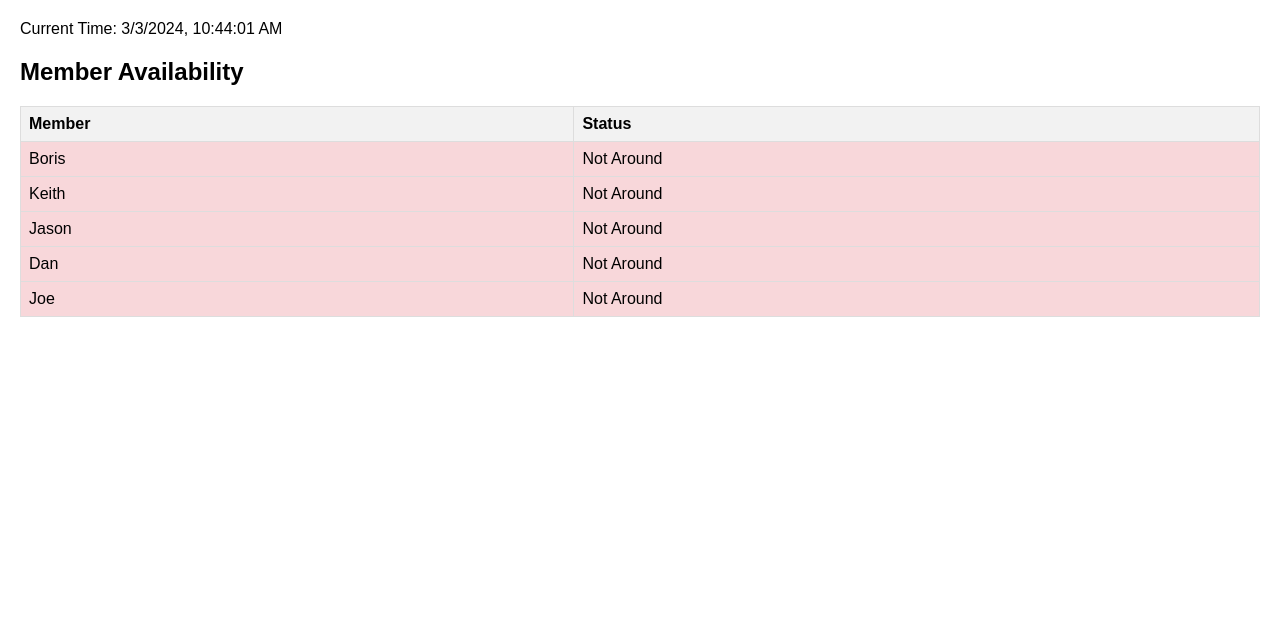
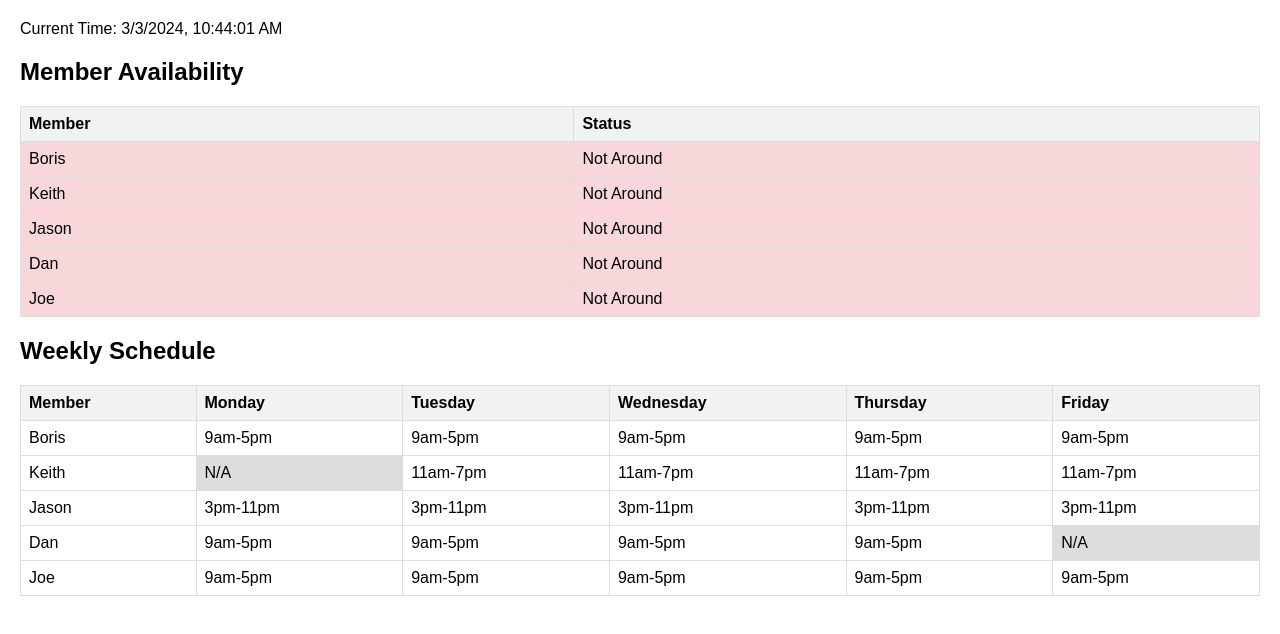
Before and after one commit to kbase-infra/kbase-infra.github.io, a plain HTML site: page index.html in a window 1280 px wide. Drawn offline with Linux system fonts and the light colour scheme.

Commit message:
Update index.html

```diff
--- a/index.html
+++ b/index.html
@@ -22,6 +22,58 @@
         <tr id="Joe"><td>Joe</td><td>Checking...</td></tr>
     </table>
 
+    <h2>Weekly Schedule</h2>
+    <table id="weeklySchedule">
+        <tr>
+            <th>Member</th>
+            <th>Monday</th>
+            <th>Tuesday</th>
+            <th>Wednesday</th>
+            <th>Thursday</th>
+            <th>Friday</th>
+        </tr>
+        <tr>
+            <td>Boris</td>
+            <td>9am-5pm</td>
+            <td>9am-5pm</td>
+            <td>9am-5pm</td>
+            <td>9am-5pm</td>
+            <td>9am-5pm</td>
+        </tr>
+        <tr>
+            <td>Keith</td>
+            <td class="not-applicable">N/A</td>
+            <td>11am-7pm</td>
+            <td>11am-7pm</td>
+            <td>11am-7pm</td>
+            <td>11am-7pm</td>
+        </tr>
+        <tr>
+            <td>Jason</td>
+            <td>3pm-11pm</td>
+            <td>3pm-11pm</td>
+            <td>3pm-11pm</td>
+            <td>3pm-11pm</td>
+            <td>3pm-11pm</td>
+        </tr>
+        <tr>
+            <td>Dan</td>
+            <td>9am-5pm</td>
+            <td>9am-5pm</td>
+            <td>9am-5pm</td>
+            <td>9am-5pm</td>
+            <td class="not-applicable">N/A</td>
+        </tr>
+        <tr>
+            <td>Joe</td>
+            <td>9am-5pm</td>
+            <td>9am-5pm</td>
+            <td>9am-5pm</td>
+            <td>9am-5pm</td>
+            <td>9am-5pm</td>
+        </tr>
+    </table>
+
     <script src="script.js"></script>
 </body>
 </html>
```
